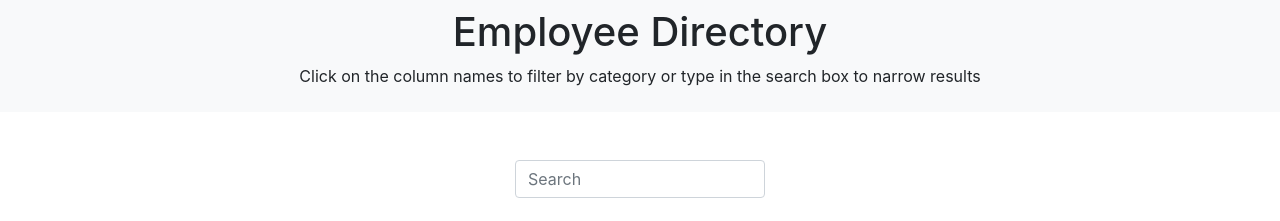
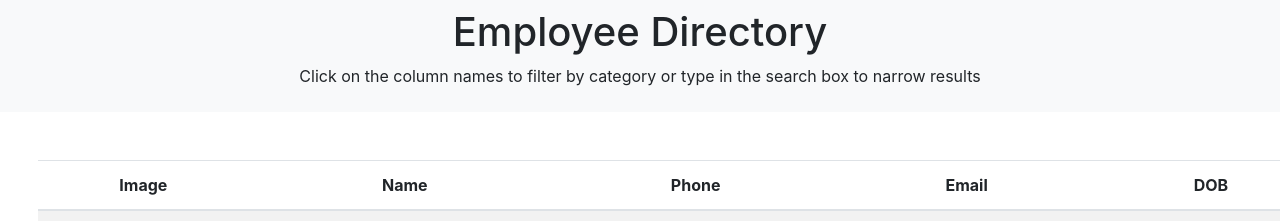
Before and after one commit to CofChips/employee_directory, a React (Create React App) app: page / in a window 1280 px wide. Shown: the top 221 px of the page. Built offline with nearby package versions, Linux system fonts and the light colour scheme; grey boxes are pictures that could not be loaded.

Commit message:
removed search component from app.js

```diff
--- a/src/App.js
+++ b/src/App.js
@@ -3,13 +3,13 @@ import React from 'react';
 // import './App.css';
 import Navbar from "./components/Navbar/index";
 import Directory from "./pages/Directory";
-import Search from './components/Search';
+
 
 function App() {
   return (
     <div>
 <Navbar/>
-<Search/>
+{/* <Search/> */}
 <Directory/>
     </div>
 
```
